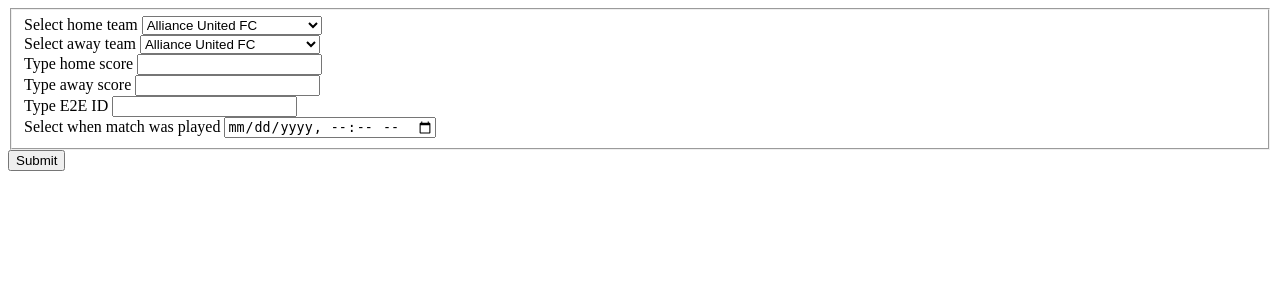
After one commit to jjjjjjonathan/road-to-2024, a Django app: page /division/1/new in a window 1280 px wide. The commit adds this page. Shown: the top 300 px of the page. Run offline with Django 4.2, Linux system fonts and the light colour scheme; data comes from the database, SQL or seed files in the repository.

Commit message:
Create new match form

```diff
--- a/league1python/l1o/models.py
+++ b/league1python/l1o/models.py
@@ -18,39 +18,6 @@ class Team(models.Model):
     def __str__(self):
         return self.name
 
-    def wins(self):
-        home_wins = self.home_matches.filter(
-            home_score__gt=models.F("away_score")
-        ).count()
-        away_wins = self.away_matches.filter(
-            away_score__gt=models.F("home_score")
-        ).count()
-        return home_wins + away_wins
-
-    def losses(self):
-        home_losses = self.home_matches.filter(
-            home_score__lt=models.F("away_score")
-        ).count()
-        away_losses = self.away_matches.filter(
-            away_score__gt=models.F("home_score")
-        ).count()
-        return home_losses + away_losses
-
-    def draws(self):
-        home_draws = self.home_matches.filter(
-            home_score__exact=models.F("away_score")
-        ).count()
-        away_draws = self.away_matches.filter(
-            away_score__exact=models.F("home_score")
-        ).count()
-        return home_draws + away_draws
-
-    def points_in_2023(self):
-        return (self.wins() * 3) + (self.draws())
-
-    def total_points(self):
-        return self.points_in_2023() + (self.points_in_2022 * 0.75)
-
 
 class Match(models.Model):
     home_team = models.ForeignKey(
@@ -65,6 +32,7 @@ class Match(models.Model):
     home_score = models.IntegerField()
     away_score = models.IntegerField()
     e2e_id = models.IntegerField()
+    scheduled_time = models.DateTimeField()
 
     def __str__(self):
-        return f"{self.home_team} vs. {self.away_team}"
+        return f"{self.home_team} {self.home_score}-{self.away_score} {self.away_team}"
--- a/league1python/l1o/templates/division/index.html
+++ b/league1python/l1o/templates/division/index.html
@@ -2,7 +2,7 @@
 <ul>
   {% for division in divisions %}
   <li>
-    <a href="{% url 'division_detail' division.id %}">{{ division.name }}</a>
+    <a href="{% url 'l1o:division' division.id %}">{{ division.name }}</a>
   </li>
   {% endfor %}
 </ul>
--- /dev/null
+++ b/league1python/l1o/templates/match/new.html
@@ -0,0 +1,33 @@
+<form action="{% url 'l1o:create' %}" method="post">
+  {% csrf_token %}
+  <fieldset>
+    <input type="hidden" value="{{ division_id }}" name="division-id">
+    <label for="home-team">Select home team</label>
+    <select name="home-team" id="">
+        {% for team in teams %}
+        <option value="{{ team.id }}">{{ team.name }}</option>
+        {% endfor %}
+    </select>
+    <br>
+    <label for="away-team">Select away team</label>
+    <select name="away-team" id="">
+        {% for team in teams %}
+        <option value="{{ team.id }}">{{ team.name }}</option>
+        {% endfor %}
+    </select>
+    <br>
+    <label for="home-score">Type home score</label>
+    <input type="number" name="home-score" id="">
+    <br>
+    <label for="away-score">Type away score</label>
+    <input type="number" name="away-score" id="">
+    <br>
+    <label for="e2e-id">Type E2E ID</label>
+    <input type="number" name="e2e-id" id="">
+    <br>
+    <label for="scheduled-time">Select when match was played</label>
+    <input type="datetime-local" name="scheduled-time" id="">
+
+  </fieldset>
+  <input type="submit" value="Submit">
+  </form>
--- a/league1python/l1o/urls.py
+++ b/league1python/l1o/urls.py
@@ -2,7 +2,11 @@ from django.urls import path
 
 from . import views
 
+app_name = "l1o"
+
 urlpatterns = [
     path("", views.index, name="index"),
-    path("<int:division_id>/", views.detail, name="division_detail"),
+    path("division/<int:division_id>/", views.detail, name="division"),
+    path("division/<int:division_id>/new", views.new, name="new"),
+    path("match/create/", views.create, name="create"),
 ]
--- a/league1python/l1o/views.py
+++ b/league1python/l1o/views.py
@@ -1,7 +1,7 @@
-from django.http import HttpResponse
-from django.shortcuts import render, get_object_or_404
+import datetime
+from django.shortcuts import render, get_object_or_404, redirect
 
-from .models import Division
+from .models import Division, Match, Team
 from django.db.models import Count, F, Q
 
 
@@ -12,21 +12,37 @@ def index(request):
 
 
 def detail(request, division_id):
+    print(request)
     division = get_object_or_404(Division, pk=division_id)
+    date = datetime.datetime.today()
     teams = (
         division.team_division.annotate(
+            matches_played=(
+                Count(
+                    "home_matches",
+                    distinct=True,
+                    filter=Q(home_matches__scheduled_time__lt=date),
+                )
+                + Count(
+                    "away_matches",
+                    distinct=True,
+                    filter=Q(away_matches__scheduled_time__lt=date),
+                )
+            ),
             wins=(
                 Count(
                     "home_matches",
                     filter=Q(
                         home_matches__home_score__gt=F("home_matches__away_score")
                     ),
+                    distinct=True,
                 )
                 + Count(
                     "away_matches",
                     filter=Q(
                         away_matches__away_score__gt=F("away_matches__home_score")
                     ),
+                    distinct=True,
                 )
             ),
             losses=(
@@ -35,12 +51,14 @@ def detail(request, division_id):
                     filter=Q(
                         home_matches__home_score__lt=F("home_matches__away_score")
                     ),
+                    distinct=True,
                 )
                 + Count(
                     "away_matches",
                     filter=Q(
                         away_matches__away_score__lt=F("away_matches__home_score")
                     ),
+                    distinct=True,
                 )
             ),
             draws=(
@@ -49,12 +67,14 @@ def detail(request, division_id):
                     filter=Q(
                         home_matches__home_score__exact=F("home_matches__away_score")
                     ),
+                    distinct=True,
                 )
                 + Count(
                     "away_matches",
                     filter=Q(
                         away_matches__away_score__exact=F("away_matches__home_score")
                     ),
+                    distinct=True,
                 )
             ),
         )
@@ -65,3 +85,28 @@ def detail(request, division_id):
 
     context = {"division": division, "teams": teams}
     return render(request, "division/division.html", context)
+
+
+def new(request, division_id):
+    division = get_object_or_404(Division, pk=division_id)
+    teams = division.team_division.order_by("name")
+    context = {"name": division.name, "teams": teams, "division_id": division.id}
+    return render(request, "match/new.html", context)
+
+
+def create(request):
+    division = Division.objects.get(pk=int(request.POST["division-id"]))
+    home_team = Team.objects.get(pk=int(request.POST["home-team"]))
+    away_team = Team.objects.get(pk=int(request.POST["away-team"]))
+
+    Match.objects.create(
+        home_team=home_team,
+        away_team=away_team,
+        division=division,
+        home_score=int(request.POST["home-score"]),
+        away_score=int(request.POST["away-score"]),
+        e2e_id=int(request.POST["e2e-id"]),
+        scheduled_time=request.POST["scheduled-time"],
+    )
+
+    return redirect(f"/division/{division.id}")
--- a/league1python/league1python/urls.py
+++ b/league1python/league1python/urls.py
@@ -19,5 +19,5 @@ from django.urls import path, include
 
 urlpatterns = [
     path("admin/", admin.site.urls),
-    path("l1o/", include("l1o.urls")),
+    path("", include("l1o.urls")),
 ]
```
Also changed, not shown: league1python/l1o/templates/division/division.html (+16 -2 lines), league1python/l1o/migrations/0005_match_scheduled_time.py (added).
